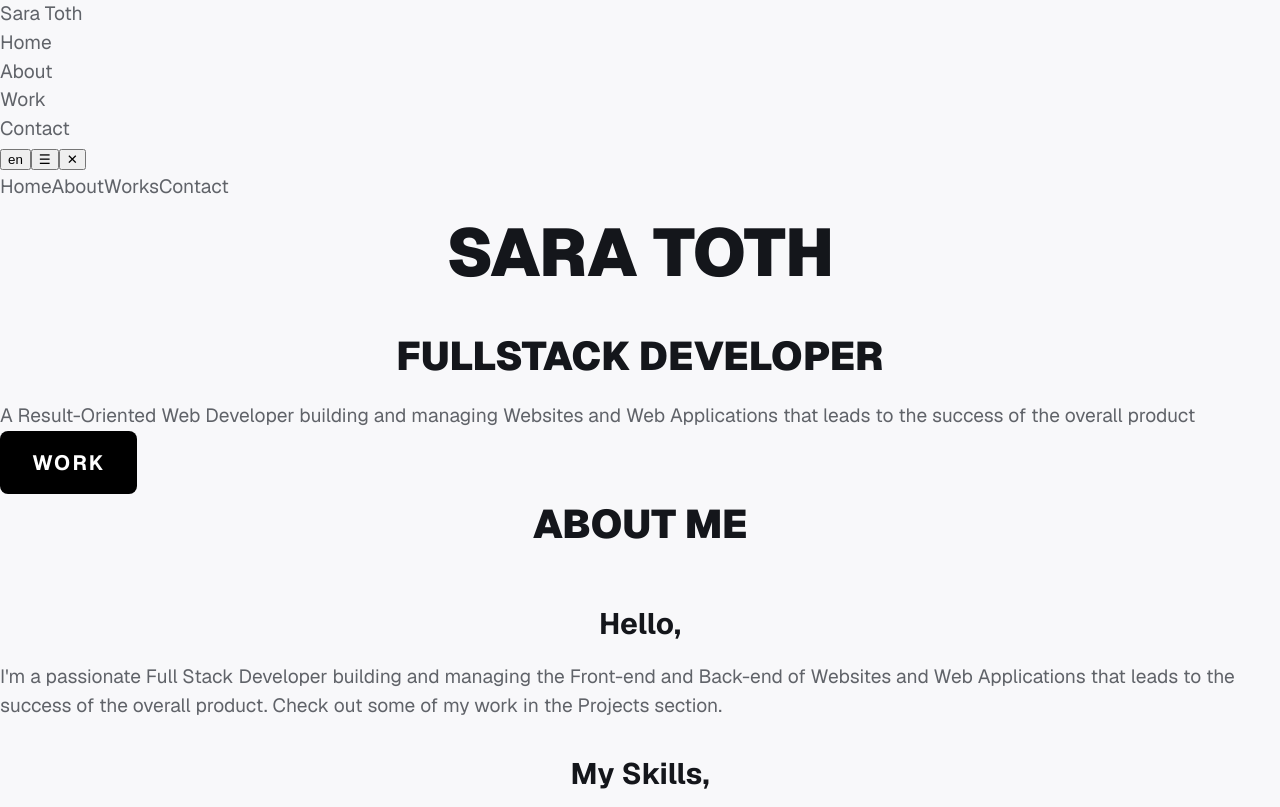
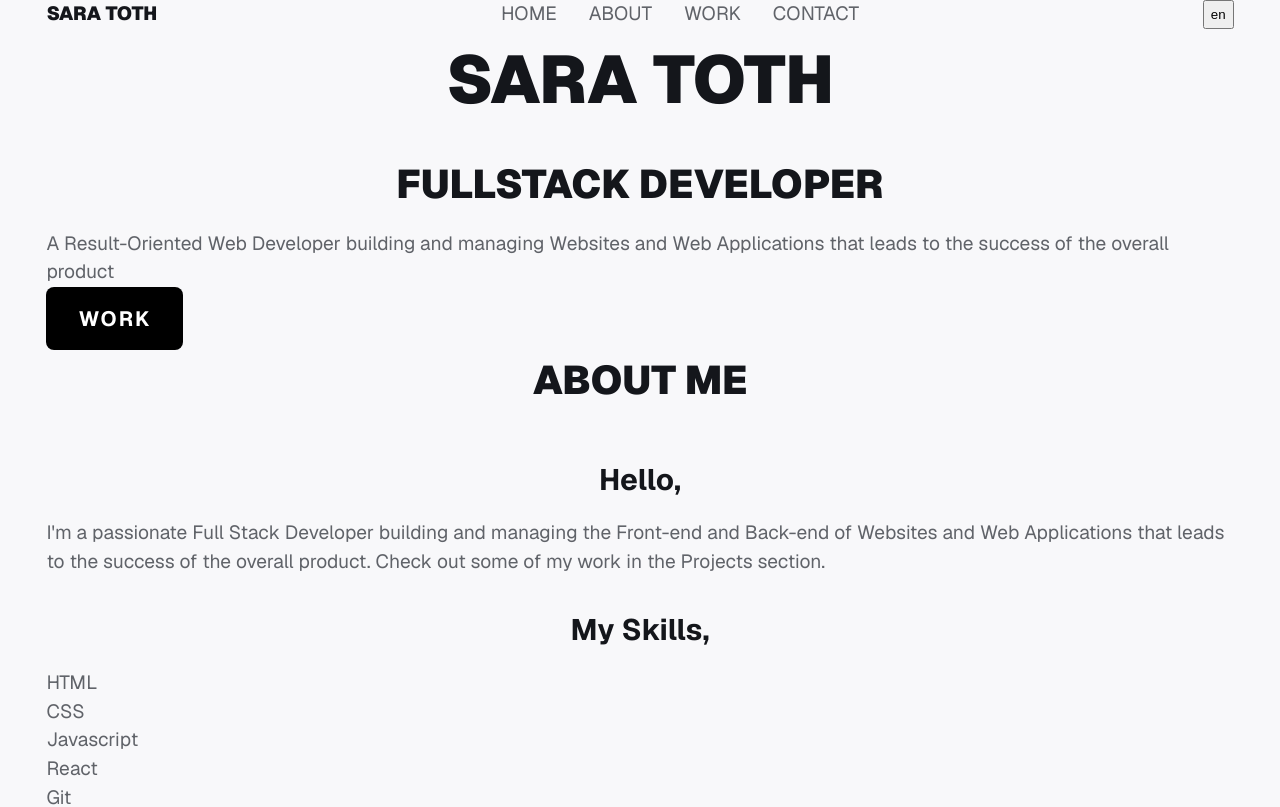
Before and after one commit to SaraToth/portfolio-react, a React (Vite) app: page / in a window 1280 px wide. Shown: the top 807 px of the page. Built offline with nearby package versions, Linux system fonts and the light colour scheme.

Commit message:
Feat: Style Header

```diff
--- a/src/components/Header/Header.jsx
+++ b/src/components/Header/Header.jsx
@@ -1,5 +1,6 @@
 import { Link } from "react-router-dom";
 import { useTranslation } from "react-i18next";
+import styles from "./Header.module.css";
 
 const Header = ({isProjectPage}) => {
     const {t, i18n} = useTranslation();
@@ -22,7 +23,7 @@ const Header = ({isProjectPage}) => {
 
     // Update nav links per page
     const nav = (
-        <nav>
+        <nav className={styles.nav}>
             <ul>
                 {headerLinks.map((link) => (
                     // Need a forward slash
@@ -33,25 +34,28 @@ const Header = ({isProjectPage}) => {
     );
 
     return (
-        <header>
+        <header className={styles.header}>
             {/* Left: Logo */}
-            <Link to="/">Sara Toth</Link>
+            <Link to="/" className={styles.left}>Sara Toth</Link>
 
             {/* Center: Navigation Links */}
             {nav}
 
-            {/* Right: Language button */}
-            <button className="language" onClick={switchLang}>{t("lang")}</button>
-            {/* Far Right: Hamburger Menu */}
-            <button aria-label="Menu" className="header__hamburger-open">&#9776;</button>
-            <button className="header__hamburger-close">&#x2715;</button>
+            {/* Right: Language button and Hamburger menu */}
+            <div className={styles.right}>
+                <button onClick={switchLang}>{t("lang")}</button>
 
-            {/* Dropdown menu that appears on small screens */}
-            <div>
-                <Link to="/#">Home</Link>
-                <Link to="/#about" >About</Link>
-                <Link to="/#works" >Works</Link>
-                <Link to="/#contact" >Contact</Link>
+                {/* Hamburger open/close */}
+                <button aria-label="Menu" className={styles.hamOpen}>&#9776;</button>
+                <button className={styles.hamClose}>&#x2715;</button>
+
+                {/* Dropdown menu */}
+                <div className={styles.dropdownContainer}>
+                    <Link to="/#">Home</Link>
+                    <Link to="/#about" >About</Link>
+                    <Link to="/#works" >Works</Link>
+                    <Link to="/#contact" >Contact</Link>
+                </div>
             </div>
 
         </header>
--- a/src/components/Header/Header.module.css
+++ b/src/components/Header/Header.module.css
@@ -0,0 +1,38 @@
+.header {
+    display: flex;
+    justify-content: space-between;
+    text-transform: uppercase;
+}
+
+.nav ul {
+    display: none;
+    gap: 2rem;
+}
+
+.left {
+    color: var(--heading-color);
+    font-weight: var(--super-bold);
+}
+
+.right {
+    display: flex;
+    gap: 1rem;
+}
+
+.hamOpen, .hamClose {
+    border: none;
+}
+
+.hamClose, .dropdownContainer {
+    display: none;
+}
+
+@media (min-width: 800px) {
+    .hamOpen {
+        display: none;
+    }
+
+    .nav ul {
+        display: flex;
+    }
+}
--- a/src/styles/globals.css
+++ b/src/styles/globals.css
@@ -38,6 +38,10 @@
     --button-letter-spacing: 2px;
     --gap: 0.5rem;
     --border-radius: 0.5rem;
+
+    /* Padding */
+    --padding-horizontal: clamp(1.5rem, 3vw + 0.5rem, 4rem);
+    --padding-vertical: clamp(7rem, 8vw + 1rem, 14rem);
 }
 
 /* ==============================
@@ -108,6 +112,11 @@ h3 {
    LAYOUT
 ============================== */
 
+body {
+    margin-left: var(--padding-horizontal);
+    margin-right: var(--padding-horizontal);
+}
+
 /* ==============================
    BUTTONS
 ============================== */
```
